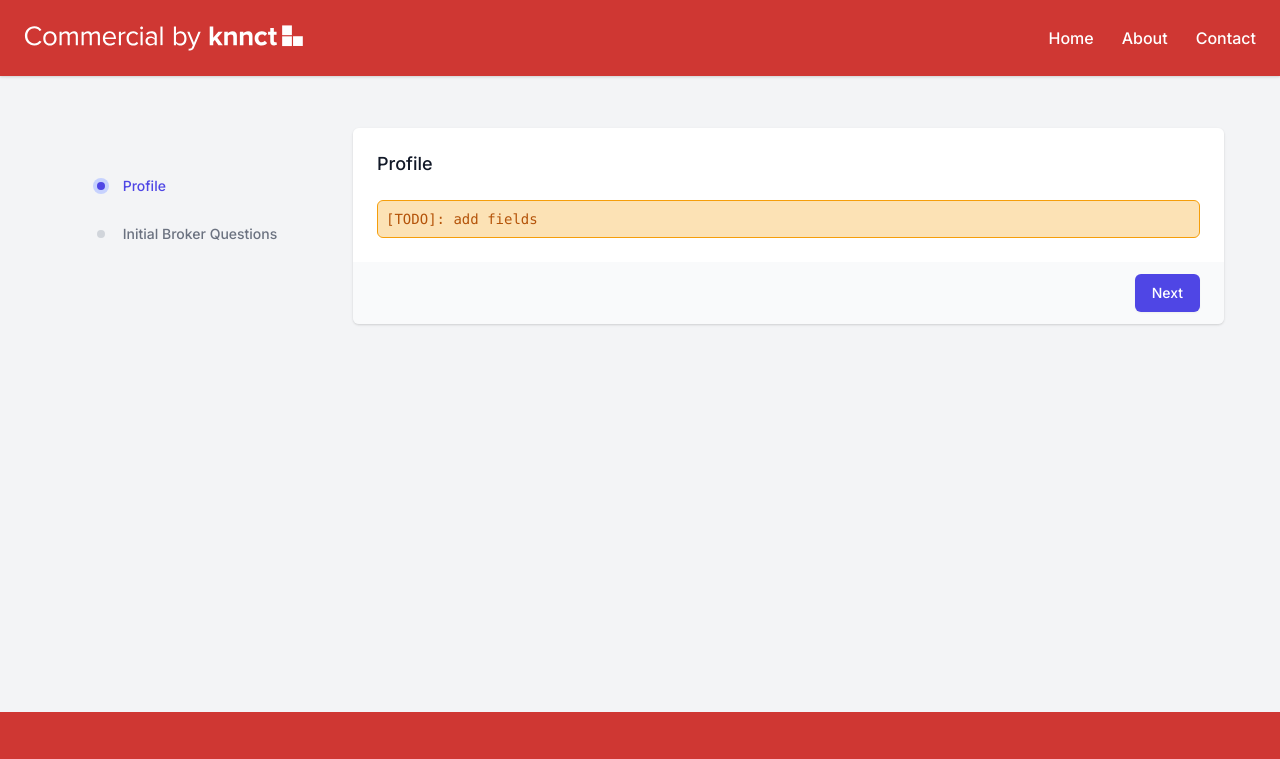
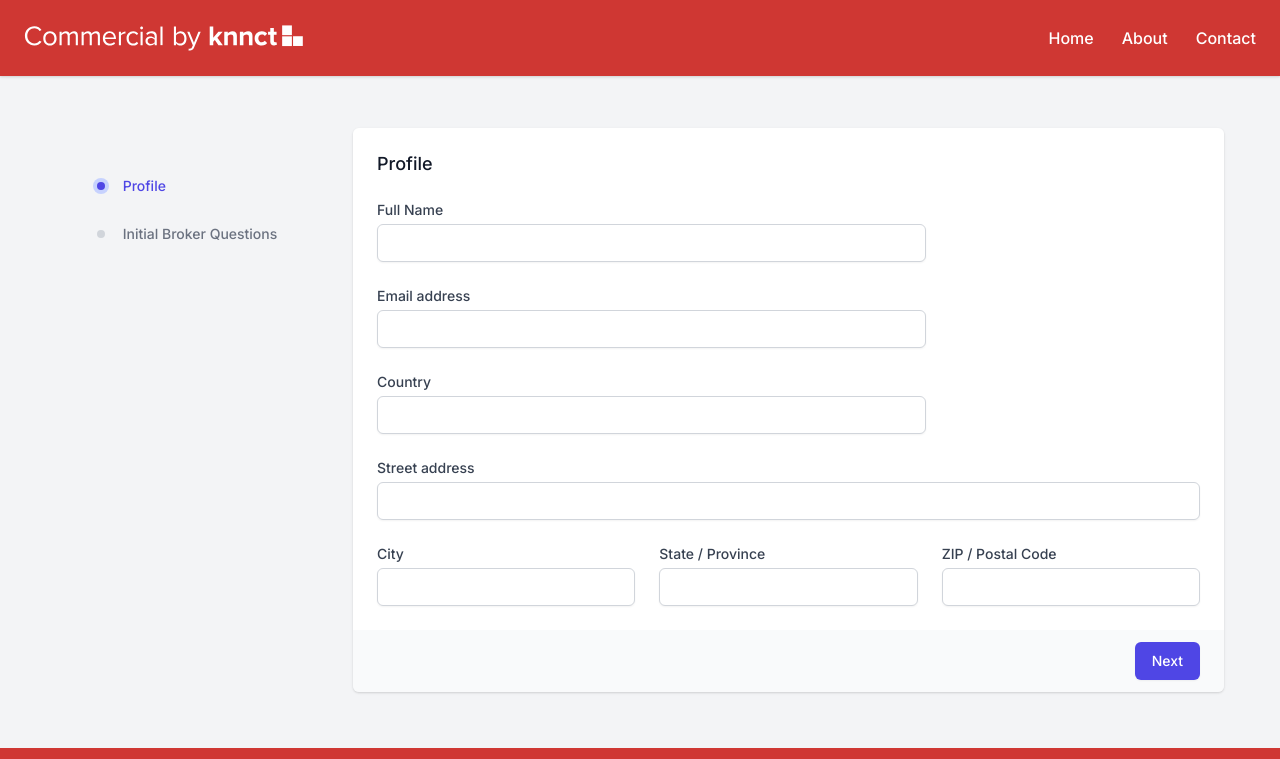
Before and after one commit to parssak/broker-app, a Vue app: page / in a window 1280 px wide. Shown: the top 759 px of the page. Built offline with nearby package versions, Linux system fonts and the light colour scheme; what @tailwindcss/typography would draw is missing.

Commit message:
added profile

```diff
--- a/src/components/base/inputs/Input.vue
+++ b/src/components/base/inputs/Input.vue
@@ -34,7 +34,6 @@ export default {
   props: {
     label: {
       type: String,
-      required: true,
     },
     type: {
       type: String,
--- a/src/components/base/inputs/LocationInput.vue
+++ b/src/components/base/inputs/LocationInput.vue
@@ -1,6 +1,6 @@
 <template>
   <RadioListSimple
-    title="Location"
+    title="Property Location(s)"
     itemsName="locations"
     :items="items"
     @change="onRadioChange"
--- a/src/views/home/BrokerQuestions.vue
+++ b/src/views/home/BrokerQuestions.vue
@@ -5,7 +5,15 @@
     @submit="handleSubmit"
     :class="steps[0].status !== 'current' && 'hidden'"
   >
-    <div class="todo">add fields</div>
+    <Input label="Full Name" />
+    <Input label="Email address" type="email" />
+    <Input label="Country" />
+    <Input label="Street address" class="md:w-full" />
+    <div class="grid gap-6 md:grid-cols-3">
+      <Input label="City" class="md:w-full" />
+      <Input label="State / Province" class="md:w-full" />
+      <Input label="ZIP / Postal Code" class="md:w-full" />
+    </div>
   </Form>
 
   <Form
@@ -27,7 +35,6 @@
     @submit="handleSubmit"
     :class="steps[2]?.status !== 'current' && 'hidden'"
   >
-    <Input label="Property Location(s)" />
     <LocationInput />
     <CheckListSimple
       title="Term Lengths"
@@ -269,7 +276,7 @@ export default {
     MoneyInput,
     SwitchWithLabel,
     SelectInput,
-    LocationInput
+    LocationInput,
   },
   props: {
     steps: {
```
